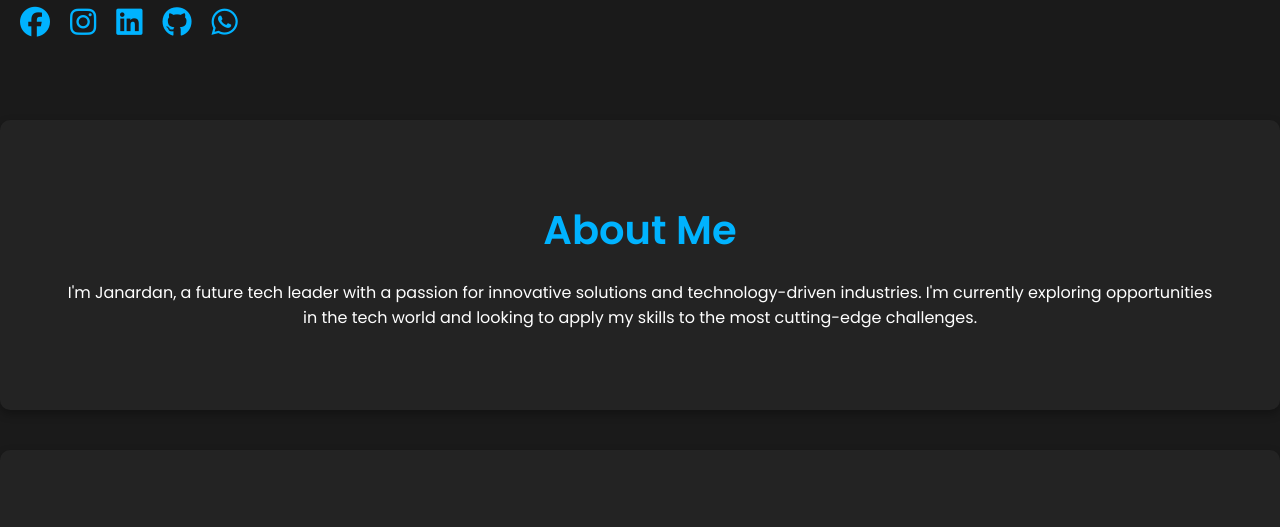
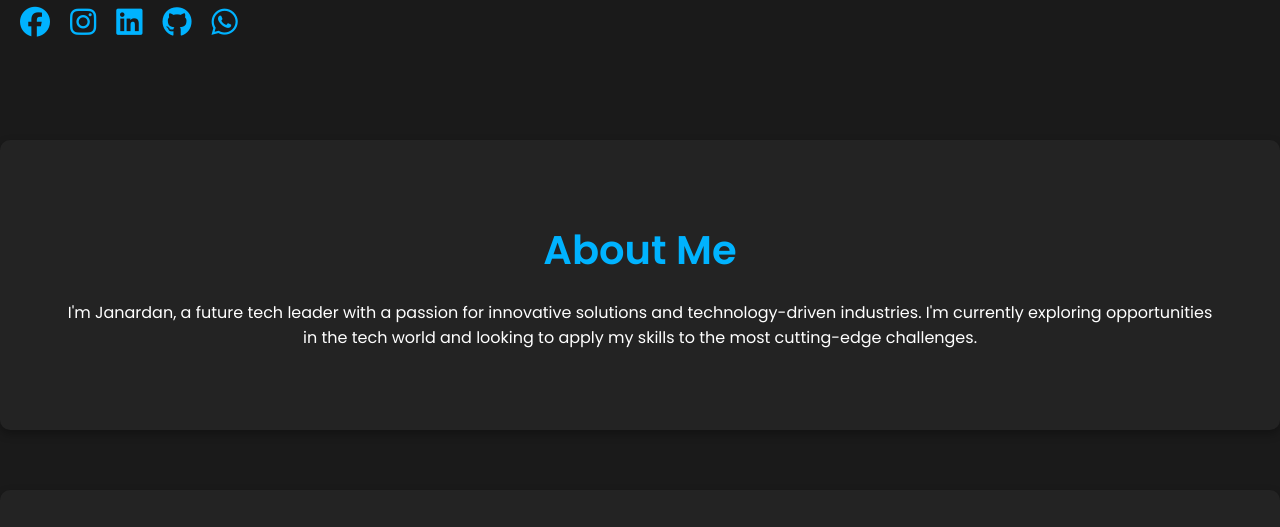
Before and after one commit to Janardan-latchumanan/portfolio, a plain HTML site: page index.html in a window 1280 px wide. Shown: the part 720-1247 px from the top of the page. Drawn offline with Linux system fonts and the light colour scheme.

Commit message:
Update style.css

```diff
--- a/style.css
+++ b/style.css
@@ -71,9 +71,9 @@ header .btn:hover {
     background: rgba(0, 0, 0, 0.8);
     color: white;
     padding: 15px 0;
-    z-index: 1000;
     text-align: center;
     transition: top 0.3s;
+    z-index: 1000;
 }
 
 .navbar ul {
@@ -127,7 +127,7 @@ h2 {
 
 /* Contact Form */
 .contact-form {
-    margin-top: 40px;
+    margin-top: 60px;
     background-color: #2c2c2c;
     padding: 30px;
     border-radius: 10px;
@@ -233,6 +233,21 @@ header, .navbar, .section {
     transition: all 0.5s ease;
 }
 
+/* Adjust section spacing */
+section:not(:first-child) {
+    margin-top: 60px;
+}
+
+section {
+    padding: 80px 20px;
+    background: #232323;
+    text-align: center;
+    color: #fff;
+    box-shadow: 0px 4px 10px rgba(0, 0, 0, 0.3);
+    border-radius: 10px;
+    margin-top: 60px;
+}
+
 /* Media Queries for Responsiveness */
 @media (max-width: 768px) {
     header h1 {
@@ -258,8 +273,3 @@ header, .navbar, .section {
 html {
     scroll-behavior: smooth;
 }
-
-.contact {
-    margin-top: 100px;
-    clear: both;
-}
```
